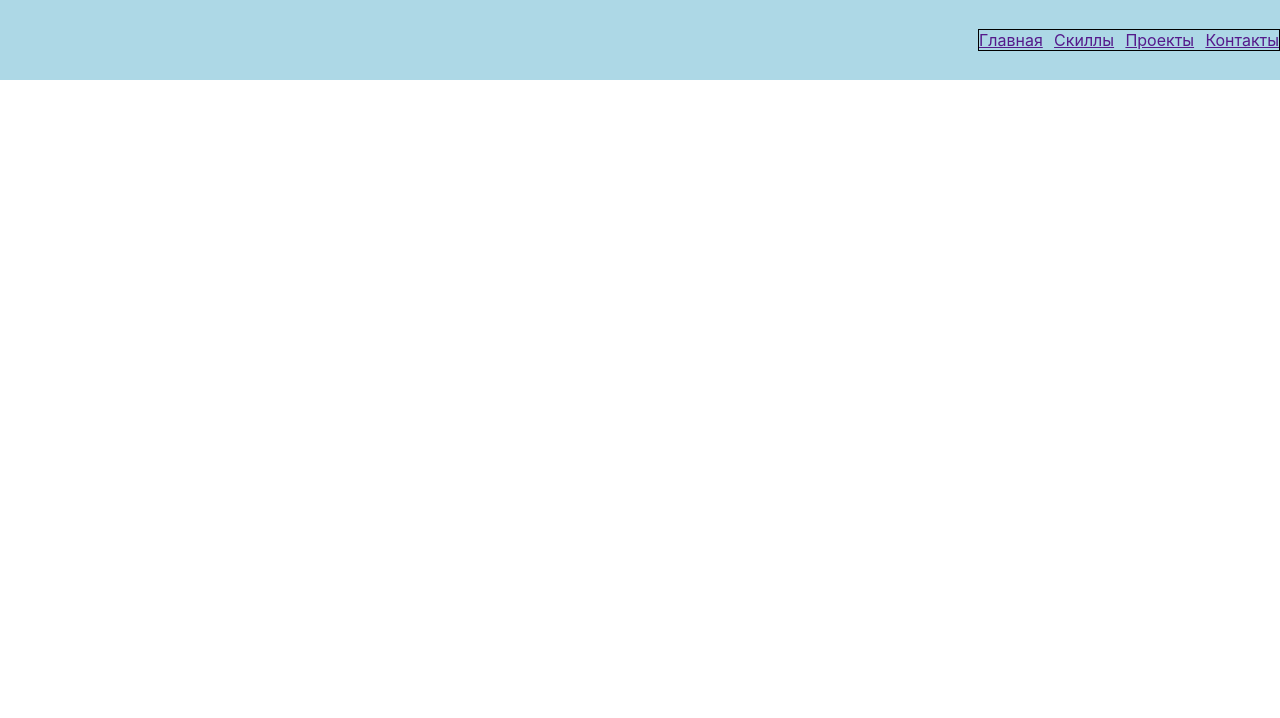
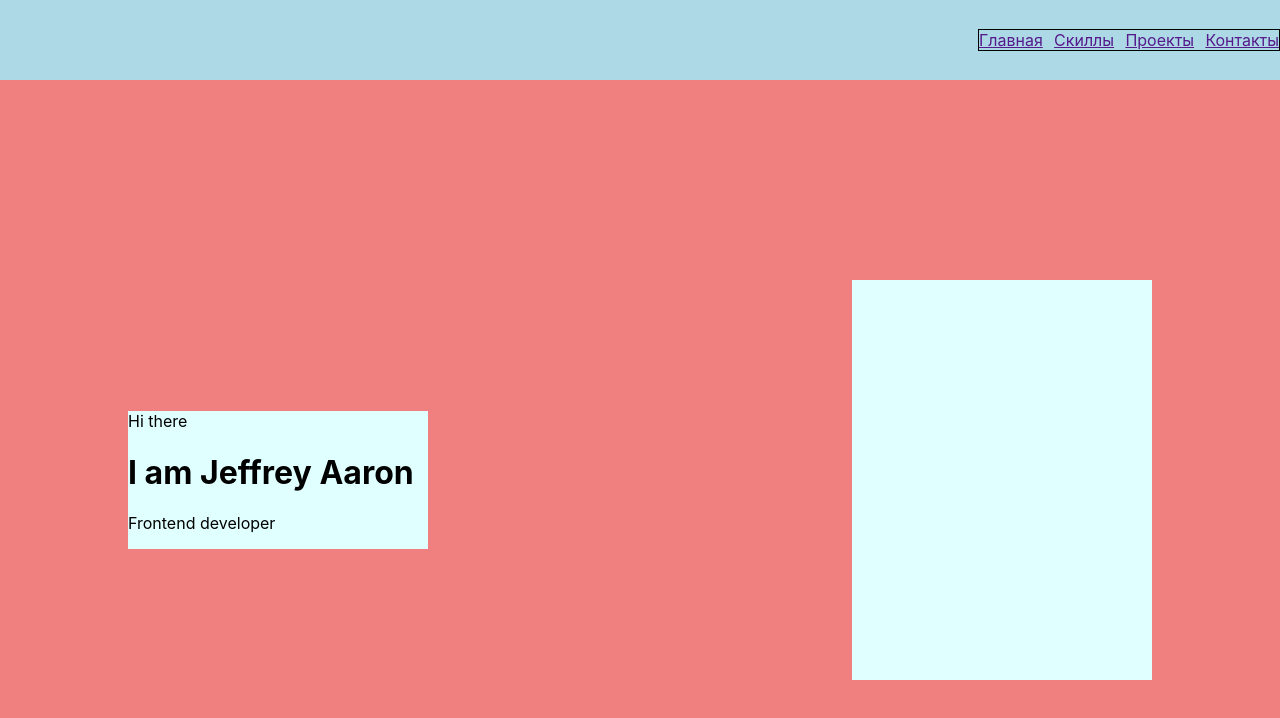
Before and after one commit to vbsm11/portfolio, a React (Create React App) app: page / in a window 1280 px wide. Shown: the top 718 px of the page. Built offline with nearby package versions, Linux system fonts and the light colour scheme.

Commit message:
template for main block

```diff
--- a/src/App.tsx
+++ b/src/App.tsx
@@ -1,11 +1,13 @@
 import React from 'react';
 import './App.css';
 import {Header} from './header/Header';
+import {Main} from './main/Main';
 
 function App() {
   return (
     <div className="App">
         <Header/>
+        <Main/>
     </div>
   );
 }
--- a/src/main/Main.module.css
+++ b/src/main/Main.module.css
@@ -0,0 +1,24 @@
+.mainBlock {
+    height: 100vh;
+    background-color: lightcoral;
+}
+
+.container {
+    height: 100%;
+    width: 80%;
+    margin: 0 auto;
+    display: flex;
+    align-items: center;
+    justify-content: space-between;
+}
+
+.text {
+    width: 300px;
+    background-color: lightcyan;
+}
+
+.photo {
+    width: 300px;
+    height: 400px;
+    background-color: lightcyan;
+}
--- a/src/main/Main.tsx
+++ b/src/main/Main.tsx
@@ -0,0 +1,24 @@
+import React from 'react';
+import s from './Main.module.css'
+
+export function Main() {
+    return (
+        <div className={s.mainBlock}>
+            <div className={s.container}>
+                <div className={s.text}>
+                <span>
+                    Hi there
+                </span>
+                    <h1>
+                        I am Jeffrey Aaron
+                    </h1>
+                    <p>
+                        Frontend developer
+                    </p>
+                </div>
+                <div className={s.photo}>
+                </div>
+            </div>
+        </div>
+    );
+}
```
